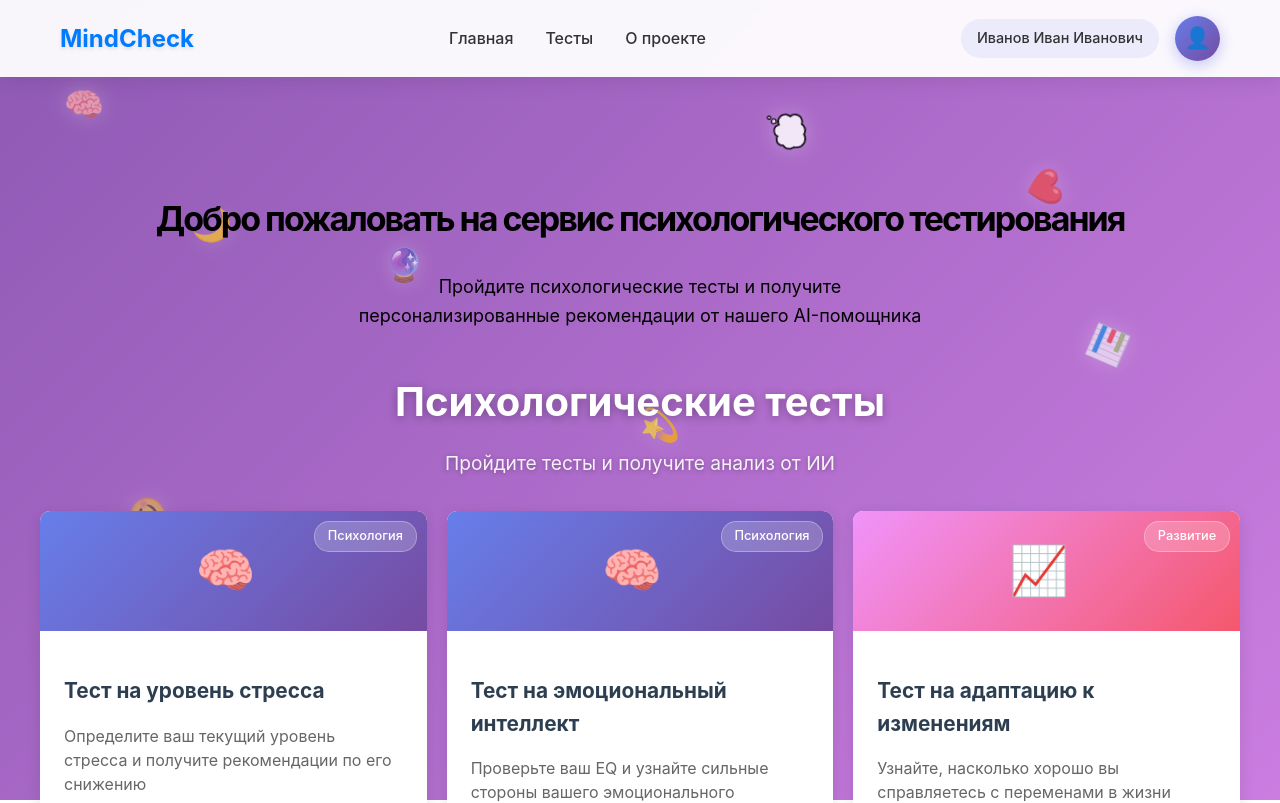
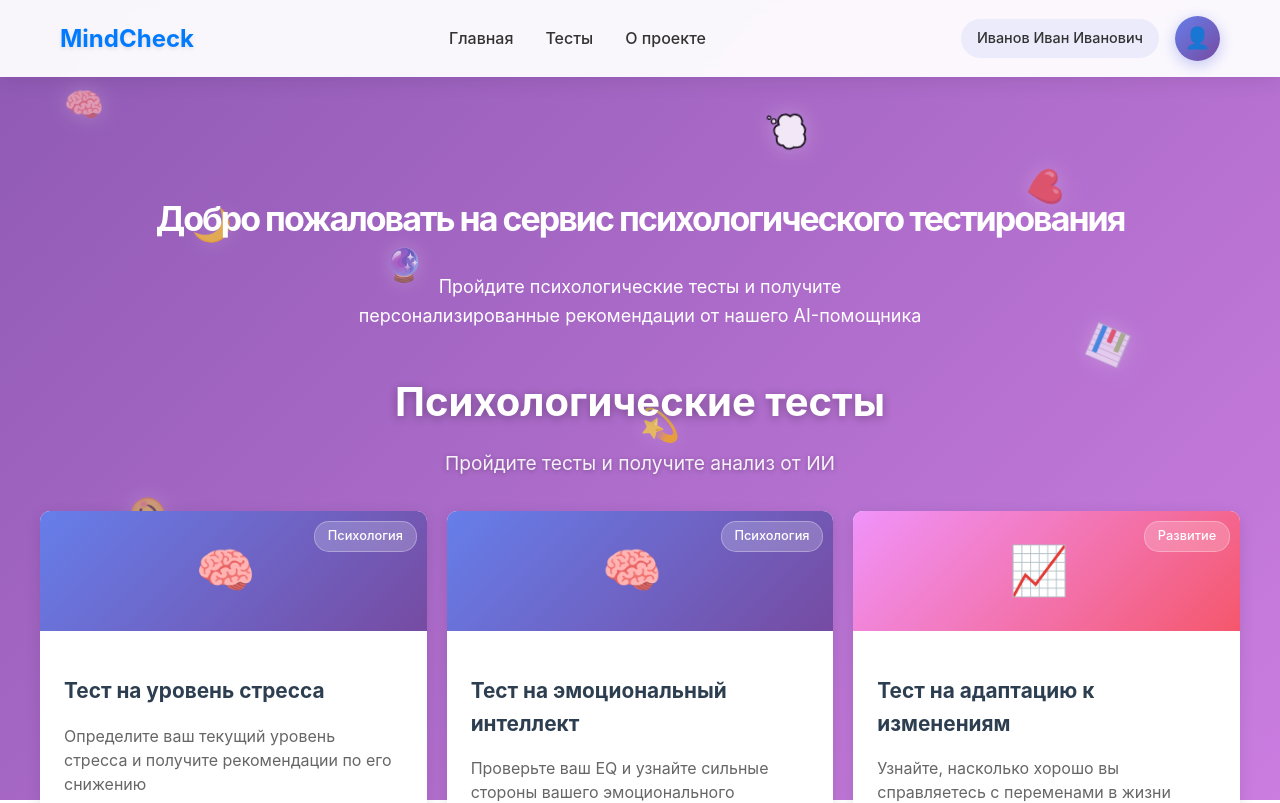
Before and after one commit to Mraksimus/PsychologicalTesting.Frontend, a React (Vite) app: page /home in a window 1280 px wide. Shown: the top 803 px of the page. Built offline with nearby package versions, Linux system fonts and the light colour scheme.

Commit message:
fix: change text color

```diff
--- a/src/components/Welcome/Welcome.tsx
+++ b/src/components/Welcome/Welcome.tsx
@@ -4,10 +4,10 @@ import classes from './Welcome.module.css';
 export function Welcome() {
   return (
     <>
-      <Title className={classes.title} ta="center" mt={100}>
+      <Title className={classes.title} ta="center" mt={100} style={{ color: 'white' }}>
         Добро пожаловать на сервис психологического тестирования
       </Title>
-      <Text ta="center" size="lg" maw={580} mx="auto" mt="xl" style={{ color: 'black' }}>
+      <Text ta="center" size="lg" maw={580} mx="auto" mt="xl" style={{ color: 'white' }}>
         Пройдите психологические тесты и получите персонализированные рекомендации от нашего AI-помощника
       </Text>
     </>
```
